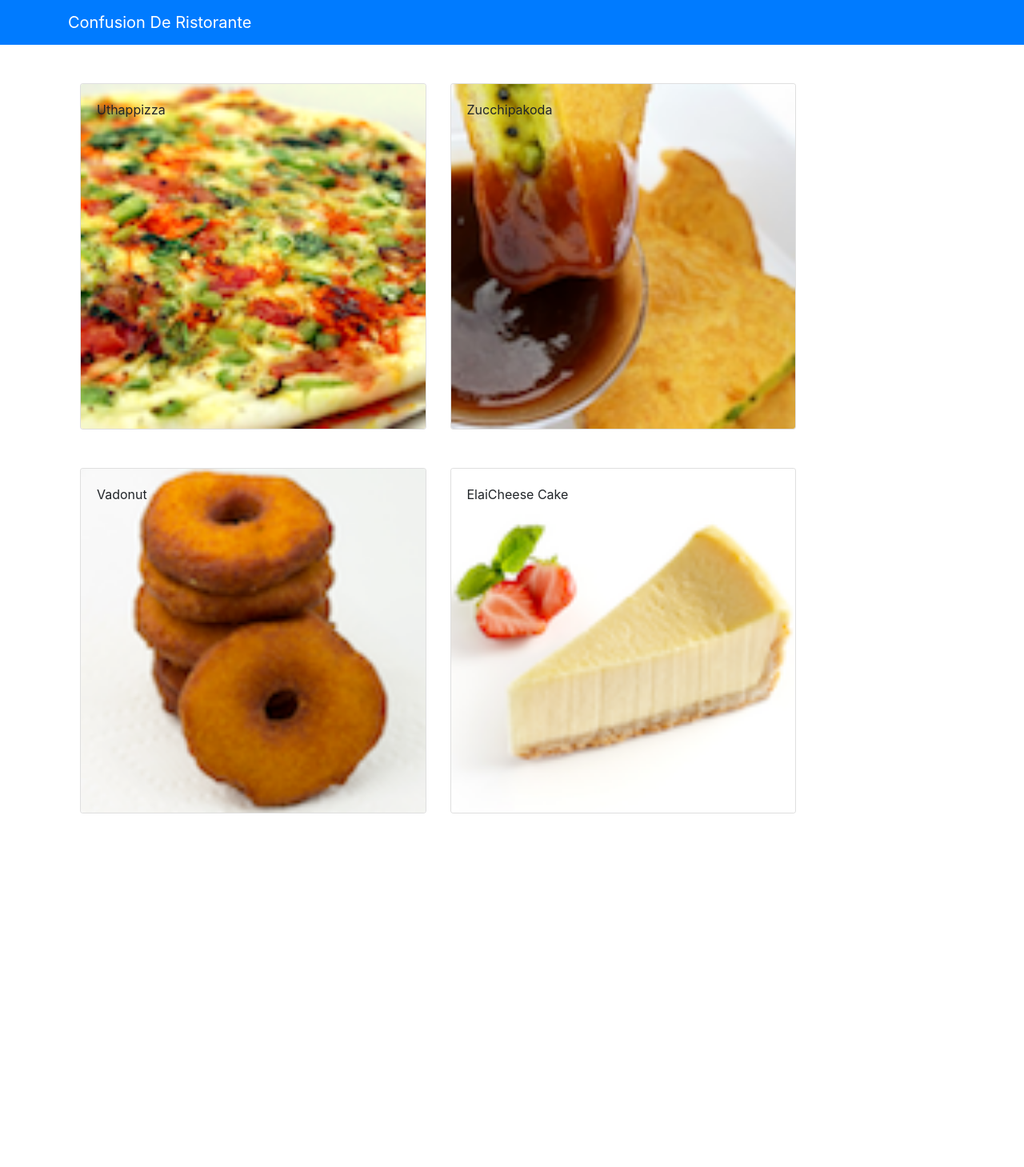
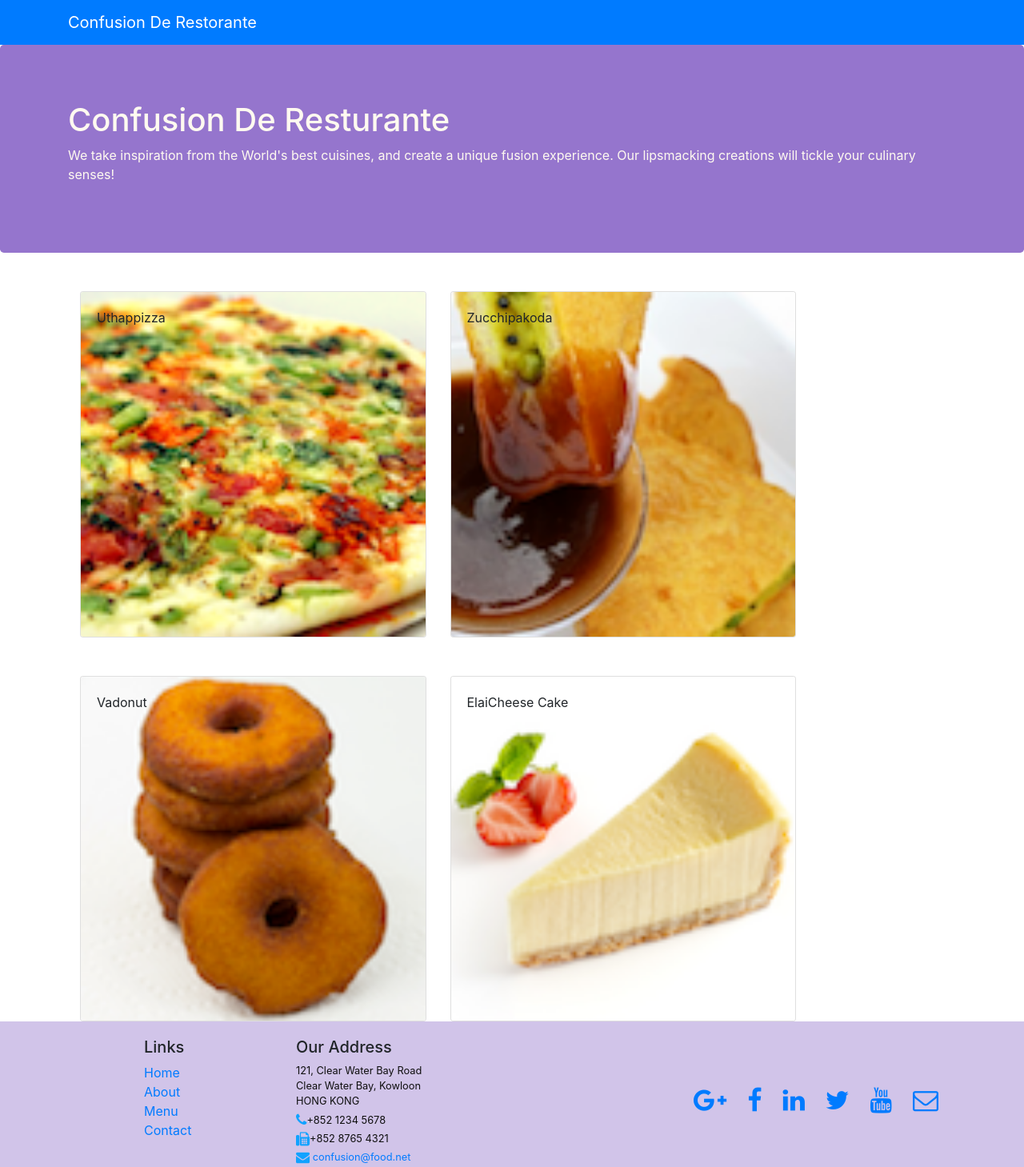
Before and after one commit to Leomv55/confusion-de-ristorante-React, a React (Create React App) app: page / in a window 1280 px wide. Shown: the top 1459 px of the page at 80% size. Before the commit the page ends 1017 px from the top, so only its background shows below. Built offline with nearby package versions, Linux system fonts and the light colour scheme.

Commit message:
added Headed and Footer Com

```diff
--- a/package.json
+++ b/package.json
@@ -4,6 +4,7 @@
   "private": true,
   "dependencies": {
     "bootstrap": "^4.0.0",
+    "font-awesome": "^4.7.0",
     "jquery": "^3.3.1",
     "react": "^16.8.4",
     "react-dom": "^16.8.4",
--- a/src/App.css
+++ b/src/App.css
@@ -2,3 +2,43 @@
     list-style: none;
     display: contents;
 }
+.row-header{
+    margin:0px auto;
+    padding:0px auto;
+}
+
+.row-content {
+    margin:0px auto;
+    padding: 50px 0px 50px 0px;
+    border-bottom: 1px ridge;
+    min-height:400px;
+}
+
+.footer{
+    background-color: #D1C4E9;
+    margin:0px auto;
+    padding: 20px 0px 20px 0px;
+}
+.jumbotron {
+    padding:70px 30px 70px 30px;
+    margin:0px auto;
+    background: #9575CD ;
+    color:floralwhite;
+}
+
+address{
+    font-size:80%;
+    margin:0px;
+    color:#0f0f0f;
+}
+
+.navbar-dark {
+    background-color: #512DA8;
+}
+address i{
+    color: #11a2ff;
+}
+.address-icon > p{
+    padding-top: 4px;
+    margin-bottom: 0;
+}
--- /dev/null
+++ b/src/components/FooterComponent.js
@@ -0,0 +1,60 @@
+import React from 'react';
+
+function Footer(props) {
+    return(
+        <div className="footer">
+            <div className="container">
+                <div className="row justify-content-center">
+                    <div className="col-4 offset-1 col-sm-2">
+                        <h5>Links</h5>
+                        <ul className="list-unstyled">
+                            <li><a href="#">Home</a></li>
+                            <li><a href="#">About</a></li>
+                            <li><a href="#">Menu</a></li>
+                            <li><a href="contactus.html">Contact</a></li>
+                        </ul>
+                    </div>
+                    <div className="col-7 col-sm-5">
+                        <h5>Our Address</h5>
+                        <address>
+                            121, Clear Water Bay Road<br />
+                            Clear Water Bay, Kowloon<br />
+                            HONG KONG<br />
+                            <div className="address-icon">
+                                <p>
+                                    <i className="fa fa-phone fa-lg"></i>+852 1234 5678
+                                </p>
+                                <p>
+                                    <i className="fa fa-fax fa-lg"></i>+852 8765 4321
+
+                                </p>
+                                <p>
+                                    <i className="fa fa-envelope fa-lg"></i>   <a href="mailto:confusion@food.net">
+                                    confusion@food.net</a>
+                                </p>
+                            </div>
+
+                        </address>
+                    </div>
+                    <div className="col-12 col-sm-4 align-self-center">
+                        <div className="text-center">
+                            <a className="btn btn-social-icon btn-google" href="http://google.com/+"><i className="fa fa-google-plus fa-2x"></i></a>
+                            <a className="btn btn-social-icon btn-facebook" href="http://www.facebook.com/profile.php?id="><i className="fa fa-facebook fa-2x"></i></a>
+                            <a className="btn btn-social-icon btn-linkedin" href="http://www.linkedin.com/in/"><i className="fa fa-linkedin fa-2x"></i></a>
+                            <a className="btn btn-social-icon btn-twitter" href="http://twitter.com/"><i className="fa fa-twitter fa-2x"></i></a>
+                            <a className="btn btn-social-icon btn-google" href="http://youtube.com/"><i className="fa fa-youtube fa-2x"></i></a>
+                            <a className="btn btn-social-icon" href="mailto:"><i className="fa fa-envelope-o fa-2x"></i></a>
+                        </div>
+                    </div>
+                </div>
+                <div className="row justify-content-center">
+                    <div className="col-auto">
+                        <p>© Copyright 2018 Ristorante Con Fusion</p>
+                    </div>
+                </div>
+            </div>
+        </div>
+    )
+}
+
+export default Footer;
--- /dev/null
+++ b/src/components/HeaderComponent.js
@@ -0,0 +1,28 @@
+import React from 'react';
+import {Navbar,NavbarBrand,Jumbotron} from 'reactstrap';
+
+export default function Header(){
+    return(
+        <>
+            <Navbar dark sticky="top" color="primary" className="navbar-dark">
+                <div className="container">
+                    <NavbarBrand href="/">
+                        Confusion De Restorante
+                    </NavbarBrand>
+                </div>
+            </Navbar>
+            <Jumbotron>
+                <div className="container">
+                    <div className="row row-header">
+                        <h1>
+                            Confusion De Resturante
+                        </h1>
+                        <p>
+                            We take inspiration from the World's best cuisines, and create a unique fusion experience. Our lipsmacking creations will tickle your culinary senses!
+                        </p>
+                    </div>
+                </div>
+            </Jumbotron>
+        </>
+    );
+}
--- a/src/components/MainComponent.js
+++ b/src/components/MainComponent.js
@@ -1,8 +1,9 @@
 import React,{Component} from 'react';
-import {Navbar,NavbarBrand} from 'reactstrap';
 import Menu from "./MenuComponent";
 import {DISHES} from "../shared/dishes";
 import DishDetail from "./DishDetailComponent";
+import Header from "./HeaderComponent";
+import Footer from "./FooterComponent";
 
 export default class  Main extends Component{
     constructor(props){
@@ -22,17 +23,12 @@
     render() {
     return(
         <div>
-            <Navbar dark color="primary">
-                <div className="container">
-                    <NavbarBrand href="/">
-                        Confusion De Ristorante
-                    </NavbarBrand>
-                </div>
-            </Navbar>
+            <Header/>
             <div className="container">
                 <Menu dishes={this.state.dishes} onClick={(dishId)=>{this.onDishSelect(dishId)}}/>
                 <DishDetail dish={this.state.dishes.filter((dish)=>dish.id===this.state.selectedDish)[0]}/>
             </div>
+            <Footer/>
         </div>
     );
     }
--- a/src/index.js
+++ b/src/index.js
@@ -1,6 +1,7 @@
 import React from 'react';
 import ReactDOM from 'react-dom';
 import 'bootstrap/dist/css/bootstrap.min.css'
+import 'font-awesome/css/font-awesome.css';
 import './index.css';
 import App from './App';
 import * as serviceWorker from './serviceWorker';
```
Also changed, not shown: 1 other file (tests, documents, lock files or other folders).
